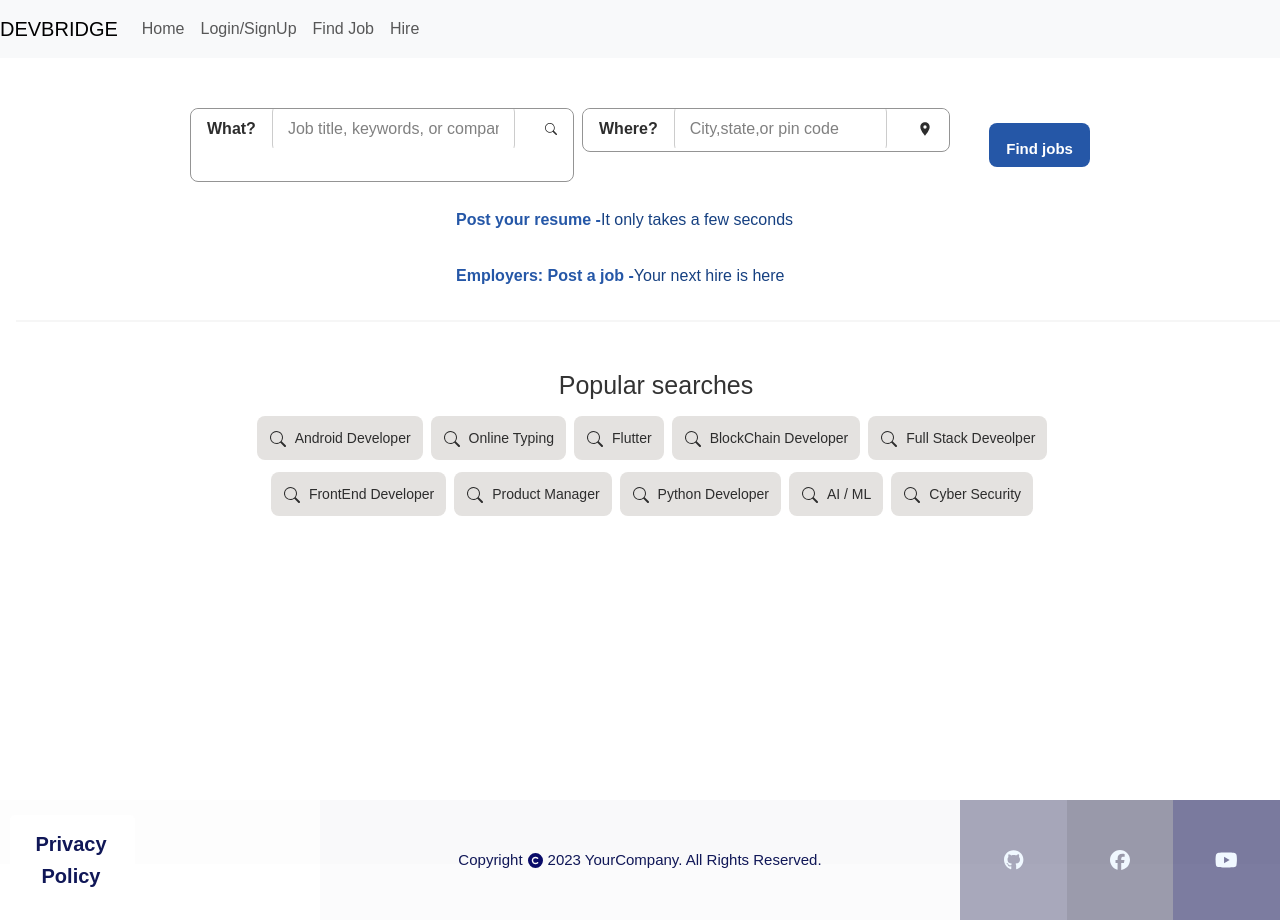
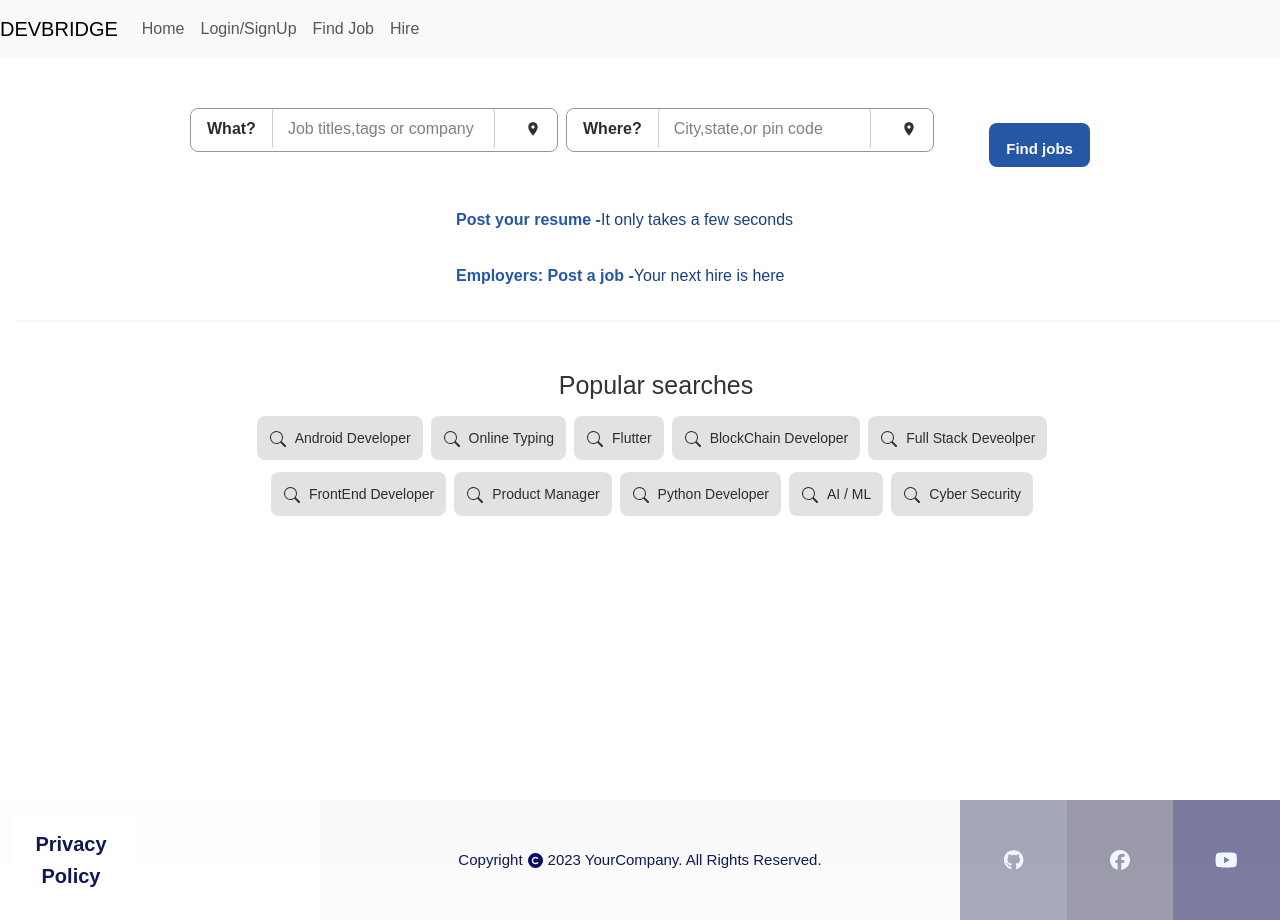
Before and after one commit to kmansimtg/DevBridge, a React (Create React App) app in the folder devbridge/: page /searchpage in a window 1280 px wide. Built offline with nearby package versions, Linux system fonts and the light colour scheme.

Commit message:
Mansi 13th commit

```diff
--- a/devbridge/package.json
+++ b/devbridge/package.json
@@ -22,8 +22,8 @@
     "web-vitals": "^2.1.4"
   },
   "scripts": {
-    "start": "react-scripts --openssl-legacy-provider start",
-    "build": "react-scripts --openssl-legacy-provider build",
+    "start": "react-scripts  start",
+    "build": "react-scripts  build",
     "test": "react-scripts test",
     "eject": "react-scripts eject"
   },
--- a/devbridge/src/App.css
+++ b/devbridge/src/App.css
@@ -1198,6 +1198,7 @@ textarea {
   width: 77%;
   margin: auto;
   margin-top: 30px;
+  padding: 10px;
 }
 .wrapper{
 
--- a/devbridge/src/Components/Applyjob.js
+++ b/devbridge/src/Components/Applyjob.js
@@ -12,7 +12,7 @@ export default function Applyjob(){
     return(
         <div >
 
-                <div className='upper-part1'   >
+                <div className='upper-part'   >
                     <div className='wrapper'>
                     <div>
                         <h6>Application step 1 of 3</h6>
--- a/devbridge/src/Components/SearchPage.js
+++ b/devbridge/src/Components/SearchPage.js
@@ -23,23 +23,21 @@ function SearchPage() {
                 <div style={{ display: "flex" }}>
                     <div className={styles.area}>
                         <form className={styles.forms} action="">
-                            <div  className={styles.deb}>
+                        <div className={styles.deb2}>
                                 <div className={styles.search}>
                                     <div className={styles.lab}>What?</div>
                                     <div className={styles.inp}>
                                         <input
                                             type="text"
-
-                                            placeholder="Job title, keywords, or company"
+                                            placeholder="Job titles,tags or company"
                                             className={styles.inpu}
-
                                         />
                                     </div>
                                     <div style={{ paddingRight: "0rem" }}>
-                                        <BsSearch style={{ width: 12 }} />{" "}
+                                        <MdLocationOn />{" "}
                                     </div>
+
                                 </div>
-
                             </div>
                             <div className={styles.deb2}>
                                 <div className={styles.search}>
```
